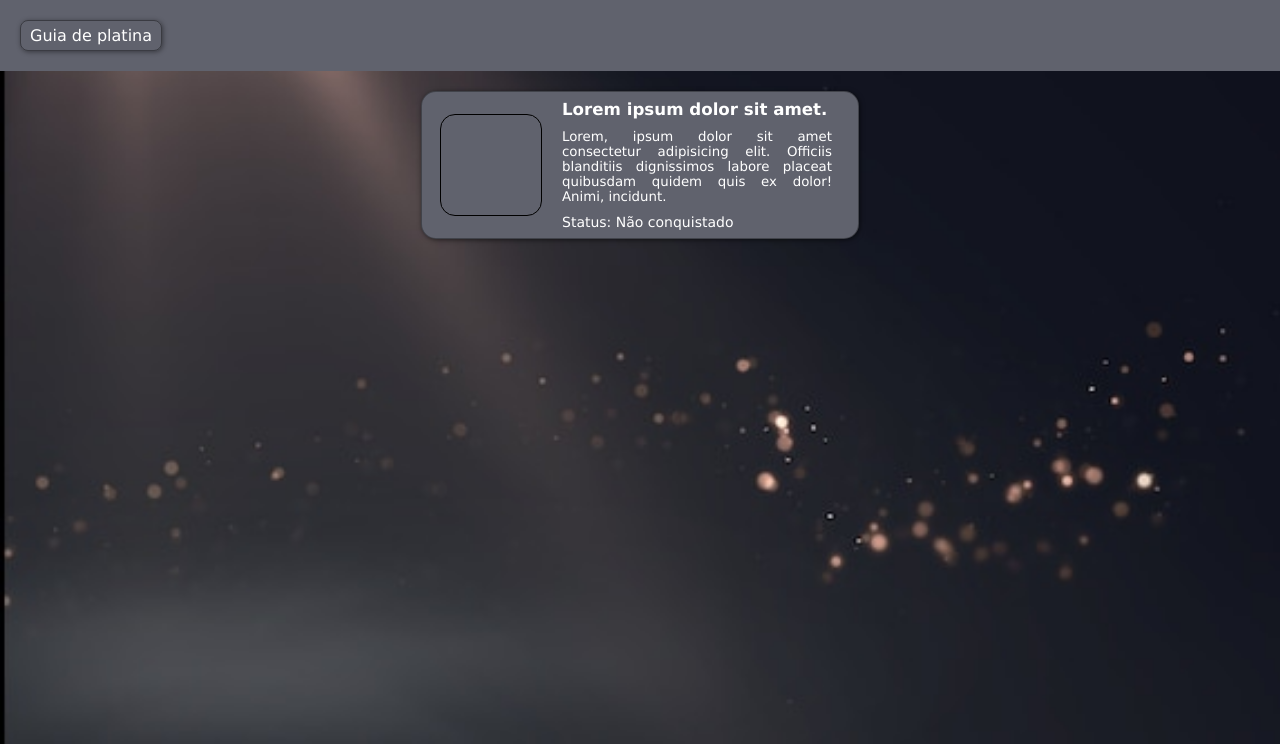
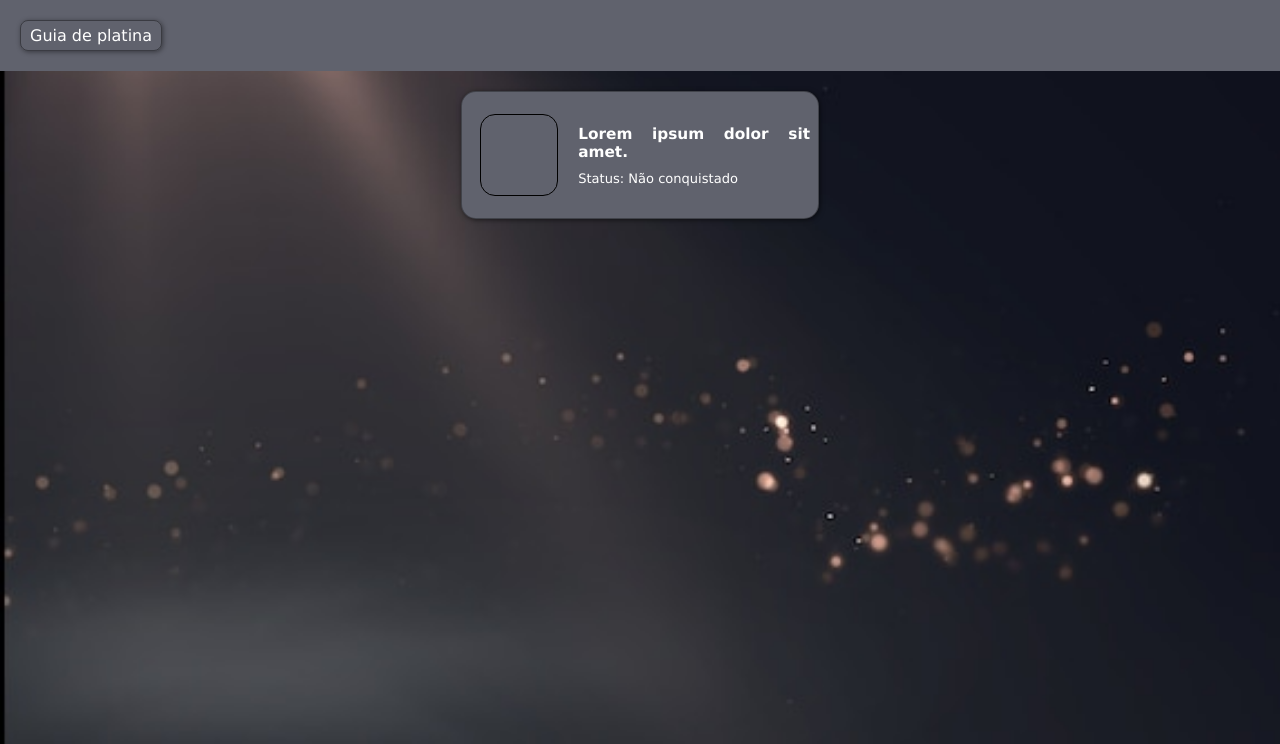
Before and after one commit to VinicyusMarins/SalgueiroSpecialEdition, a plain HTML site: page index.html in a window 1280 px wide. Shown: the part 56-800 px from the top of the page. Drawn offline with Linux system fonts and the light colour scheme.

Commit message:
Correção erro background + favicon

```diff
--- a/index.html
+++ b/index.html
@@ -3,7 +3,8 @@
 <head>
     <meta charset="UTF-8">
     <meta name="viewport" content="width=device-width, initial-scale=1.0">
-    <title>Document</title>
+    <title>Salgueiro Special Edition</title>
+    <link rel="shortcut icon" href="./assets/trofeu.ico" type="image/x-icon">
     <link rel="stylesheet" href="style/index.css">
 </head>
 <body>
@@ -26,7 +27,7 @@
                         <p class="titulo">Lorem ipsum dolor sit amet.</p>
                     </div>
                     <div>
-                        <p class="descricao">Lorem, ipsum dolor sit amet consectetur adipisicing elit. Officiis blanditiis dignissimos labore placeat quibusdam quidem quis ex dolor! Animi, incidunt.</p>
+
                         <p class="status">Status: Não conquistado</p>
                     </div>
                 </div>
--- a/style/index.css
+++ b/style/index.css
@@ -20,7 +20,7 @@ body{
     width: 100vw;
     background-color: var(--cor5);
     color: #fff;
-    background-image: url(/assets/bg.jpg);
+    background-image: url(../assets/bg.jpg);
     background-repeat: no-repeat;
     background-size: cover;
 }
@@ -69,10 +69,9 @@ main{
 .img{
     margin: 15px;
     border: 1px solid black;
-    width: 100px;
-    height: 100px;
+    width: 80px;
+    height: 80px;
     border-radius: 15px;
-
 }
 
 .box{
@@ -82,7 +81,7 @@ main{
     border: 1px solid rgba(0, 0, 0, 0.322);
     border-radius: 15px;
     min-height: 120px;
-    width: 430px;
+    max-width: 350px;
     margin-top: 20px;
     background-color: var(--cor6);
     box-shadow: 1px 1px 5px rgba(0, 0, 0, 0.555);
@@ -90,18 +89,16 @@ main{
 
 .box p{
     padding: 5px;
-    width: 270px;
     text-align: justify;
-
 }
 
 .titulo{
     font-weight: bolder;
-    font-size: 12.5pt;
+    font-size: 11.5pt;
 }
 .descricao{
     font-size: 10pt;
 }
 .status{
-    font-size: 10.5pt;
+    font-size: 9.8pt;
 }
```
Also changed, not shown: assets/trofeu.ico (added).
